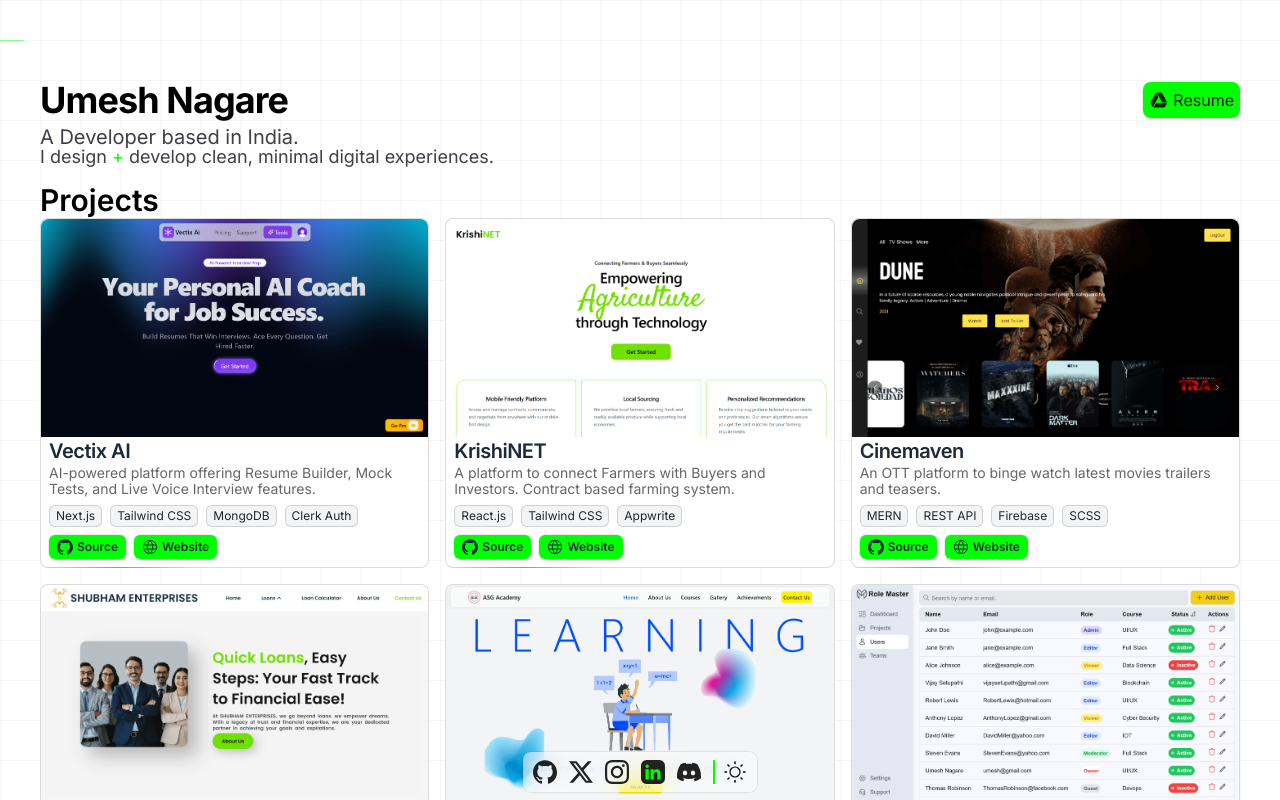
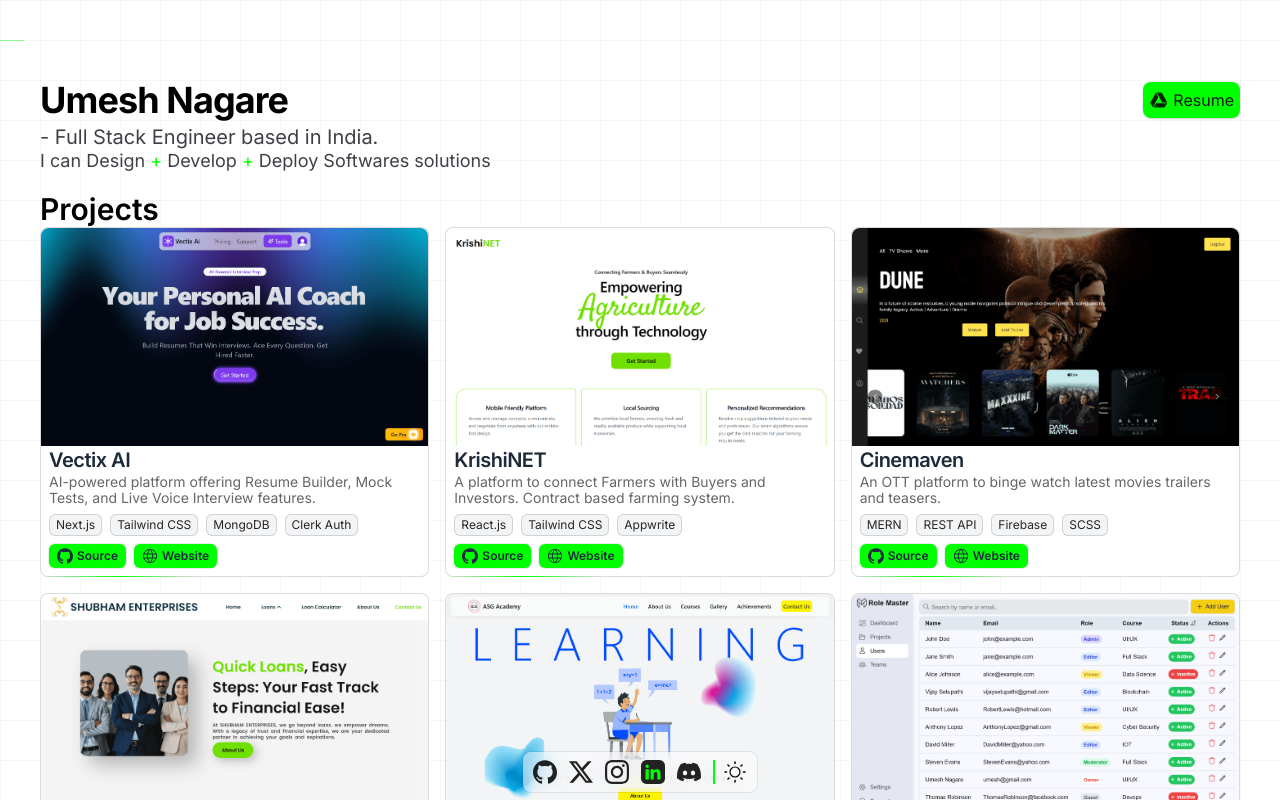
Before and after one commit to Algoture/PortFolio, a Next.js app: page / in a window 1280 px wide. Shown: the top 800 px of the page. Built offline with nearby package versions, Linux system fonts and the light colour scheme.

Commit message:
modify : resume

```diff
--- a/src/app/Components/Intro.jsx
+++ b/src/app/Components/Intro.jsx
@@ -35,11 +35,11 @@ const Intro = () => {
           transition={transition}
           variants={variants}
           className=" dark:text-zinc-400 text-zinc-700 text-xl mt-2 intro">
-          A Developer based in India.
+          - Full Stack Engineer based in India.
           <br />
-          <span className="text-zinc-700 dark:text-zinc-400 text-lg intro ">
-            I design <span className="text-accent">+</span> develop clean,
-            minimal digital experiences.
+          <span className="text-zinc-700 dark:text-zinc-400 text-lg ">
+            I can Design <span className="text-accent">+</span> Develop{" "}
+            <span className="text-accent">+</span> Deploy Softwares solutions
           </span>
         </motion.p>
       </motion.div>
--- a/src/app/Utils/Data.js
+++ b/src/app/Utils/Data.js
@@ -117,4 +117,4 @@ export const variants = {
   visible: { filter: "blur(0px)", transform: "translateY(0%)", opacity: 1 },
 };
 
-export const resumeLink = "https://drive.google.com/file/d/1lbGEvlIsoA1kCgTFa7dTj9GLRD9I1q8L/view?usp=sharing"
+export const resumeLink = "https://drive.google.com/file/d/1teZsF4B_eM1bf56PqWAjARIdWoG2-seW/view?usp=sharing"
```
